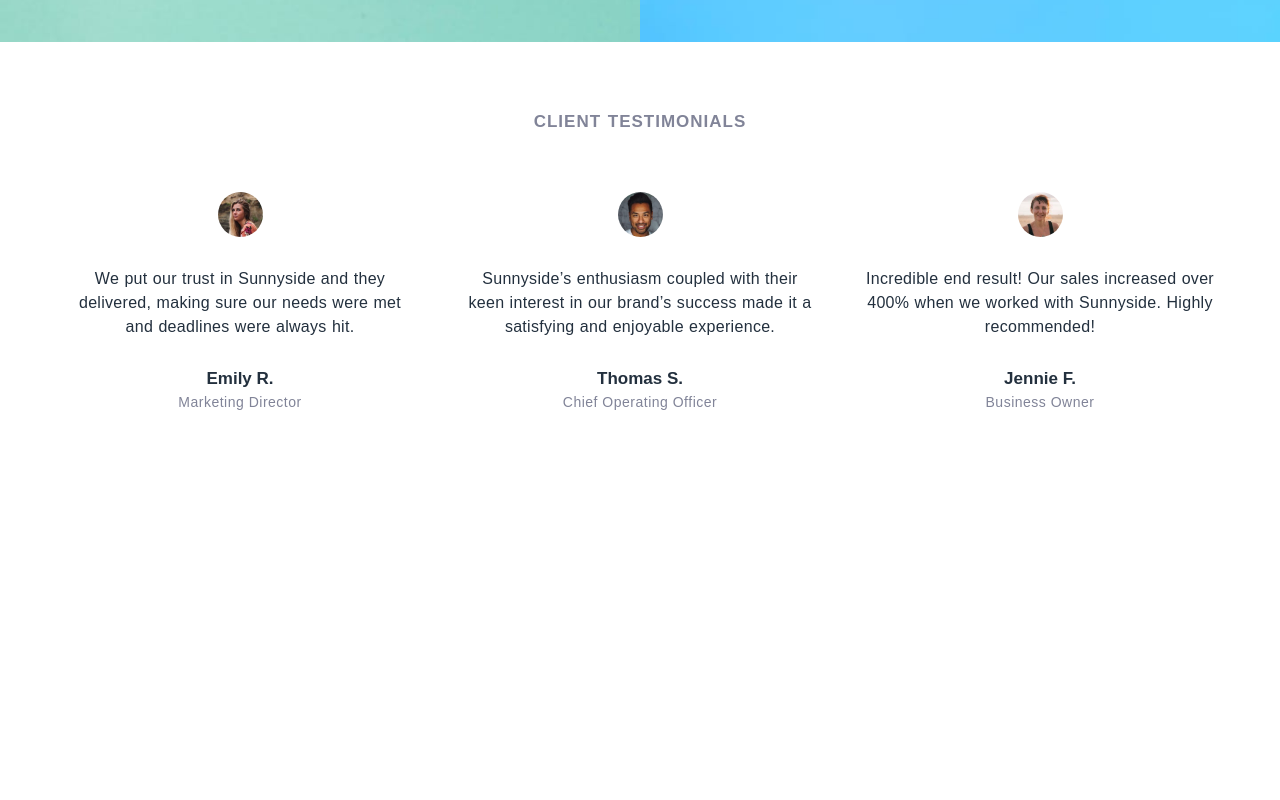
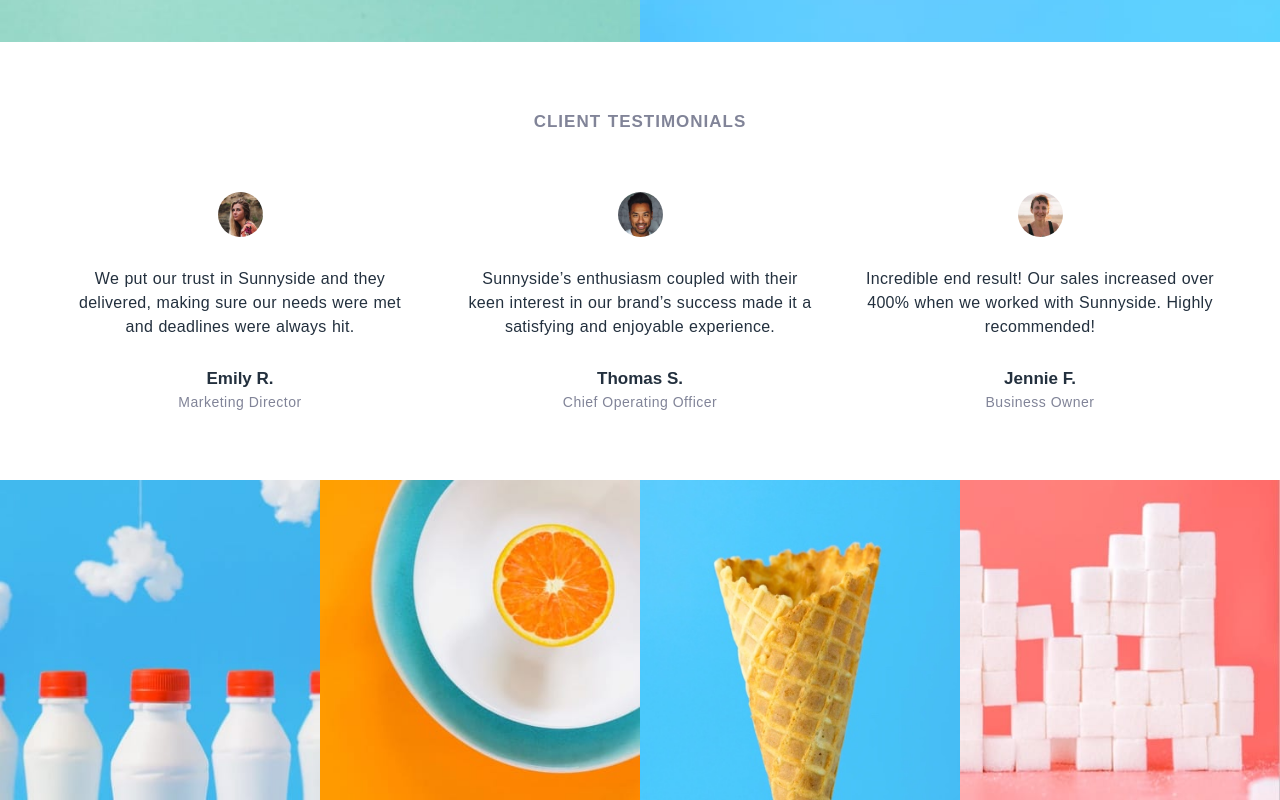
Before and after one commit to amirhossein-peyvand/sunnyside-agency-landing-page, a React (Vite) app: page / in a window 1280 px wide. Shown: the part 2305-3105 px from the top of the page. Before the commit the page ends 2785 px from the top, so only its background shows below. Built offline with nearby package versions, Linux system fonts and the light colour scheme.

Commit message:
Building Galleries component

```diff
--- /dev/null
+++ b/src/components/Galleries.tsx
@@ -0,0 +1,34 @@
+import { useMediaQuery } from "react-responsive";
+import desktopCone from "../assets/desktop/image-gallery-cone.jpg";
+import desktopMilkBottles from "../assets/desktop/image-gallery-milkbottles.jpg";
+import desktopOrange from "../assets/desktop/image-gallery-orange.jpg";
+import desktopSugarCubes from "../assets/desktop/image-gallery-sugarcubes.jpg";
+import mobileCone from "../assets/mobile/image-gallery-cone.jpg";
+import mobileMilkBottles from "../assets/mobile/image-gallery-milkbottles.jpg";
+import mobileOrange from "../assets/mobile/image-gallery-orange.jpg";
+import mobileSugarCubes from "../assets/mobile/image-gallery-sugar-cubes.jpg";
+import "../sass/Galleries.scss";
+
+const Galleries = () => {
+  const isGreaterThan820px = useMediaQuery({ query: "(min-width: 820ox" });
+
+  return (
+    <section className="galleries">
+      <img
+        src={isGreaterThan820px ? desktopMilkBottles : mobileMilkBottles}
+        alt="milk-bottles"
+      />
+      <img
+        src={isGreaterThan820px ? desktopOrange : mobileOrange}
+        alt="orange"
+      />
+      <img src={isGreaterThan820px ? desktopCone : mobileCone} alt="cone" />
+      <img
+        src={isGreaterThan820px ? desktopSugarCubes : mobileSugarCubes}
+        alt="cubes"
+      />
+    </section>
+  );
+};
+
+export default Galleries;
--- a/src/components/MainArea.tsx
+++ b/src/components/MainArea.tsx
@@ -1,12 +1,14 @@
 import Features from "./Features";
 import "../sass/MainArea.scss";
 import Testimonials from "./Testimonials";
+import Galleries from "./Galleries";
 
 const MainArea = () => {
   return (
     <main className="mainArea">
       <Features />
       <Testimonials />
+      <Galleries />
     </main>
   );
 };
--- /dev/null
+++ b/src/sass/Galleries.scss
@@ -0,0 +1,18 @@
+@import "colors.scss";
+
+.galleries {
+  display: grid;
+  grid-template-columns: repeat(2, 1fr);
+  min-width: 20rem;
+
+  img {
+    height: 100%;
+    width: 100%;
+  }
+}
+
+@media screen and (min-width: 820px) {
+  .galleries {
+    grid-template-columns: repeat(4, 1fr);
+  }
+}
```
